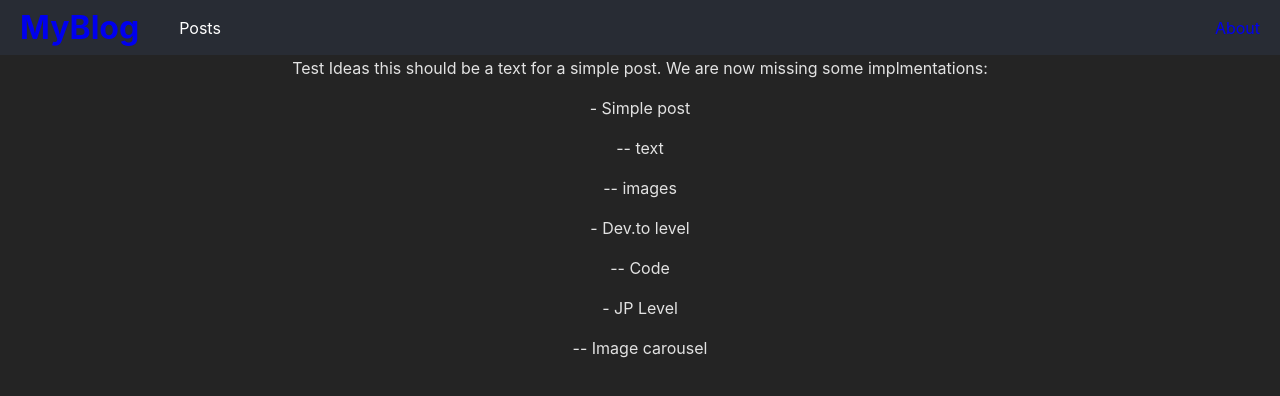
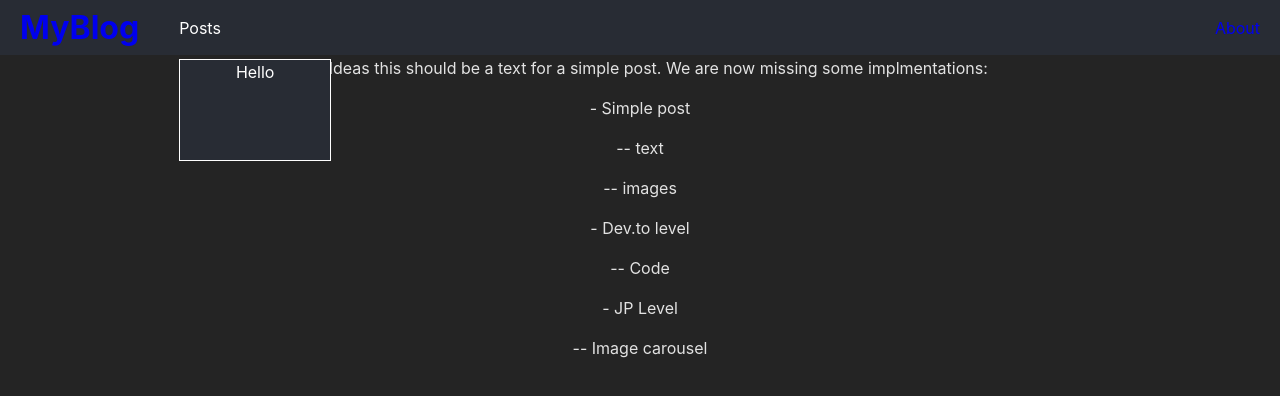
Before and after one commit to uxjp/uxjp.github.io, a React (Vite) app: page / in a window 1280 px wide. Both pictures are taken after a click on the element "Posts". Shown: the top 396 px of the page. Built offline with nearby package versions, Linux system fonts and the light colour scheme.

Commit message:
dropdown box strucute
Make it open and close.

```diff
--- a/src/Header.css
+++ b/src/Header.css
@@ -37,3 +37,23 @@
     align-items: center;
     margin-right: 40px
 }
+
+.dropdown-container {
+  position: relative;
+  cursor: pointer;
+}
+
+.dropdown-box {
+  position: absolute;
+  top: 33px;
+
+  left: 0;
+  margin-top: 10px;
+
+  width: 150px;
+  height: 100px;
+
+  background-color: #282c34;
+  border: 1px solid white;
+  cursor: default; /* So the text inside the dropdown gets the default cursor */
+}
--- a/src/Header.tsx
+++ b/src/Header.tsx
@@ -1,4 +1,4 @@
-import { useState} from "react"
+import { useState } from "react"
 import { Link } from "react-router-dom"
 import './Header.css'
 
@@ -7,9 +7,9 @@ function Header() {
   const [open, setOpen] = useState(false)
 
   const posts = [
-    {id: 1, title: "my first post"},
-    {id: 2, title: "my second post"},
-    {id: 3, title: "my third post"}
+    { id: 1, title: "my first post" },
+    { id: 2, title: "my second post" },
+    { id: 3, title: "my third post" }
   ]
 
   return (
@@ -25,11 +25,18 @@ function Header() {
             className="dropdown-container"
             onClick={() => setOpen(!open)}
           >
-
-            <span>Posts</span>
+            Posts
+            {open && (
+              <div
+                className="dropdown-box"
+                onClick={(e) => e.stopPropagation()}
+              >
+                Hello
+              </div>
+            )}
+          </div>
 
 
-          </div>
 
 
         </nav>
```
